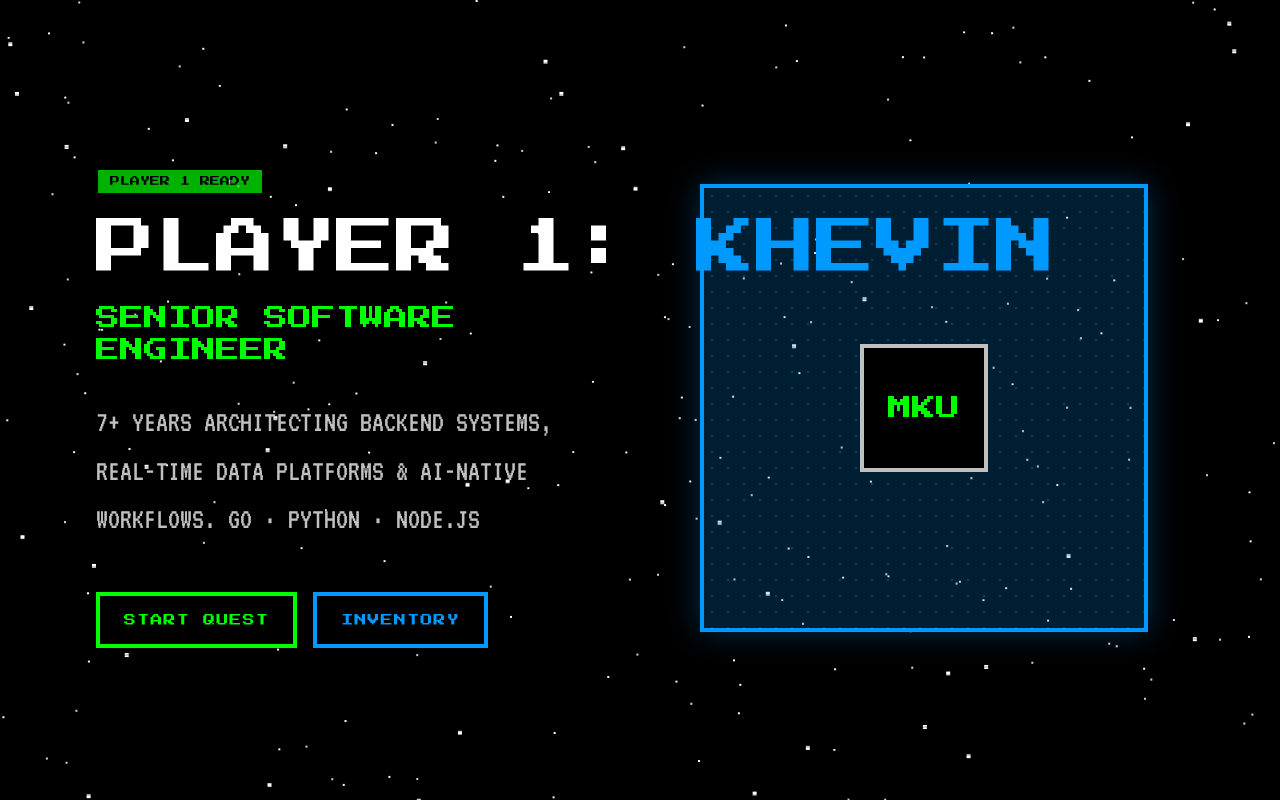
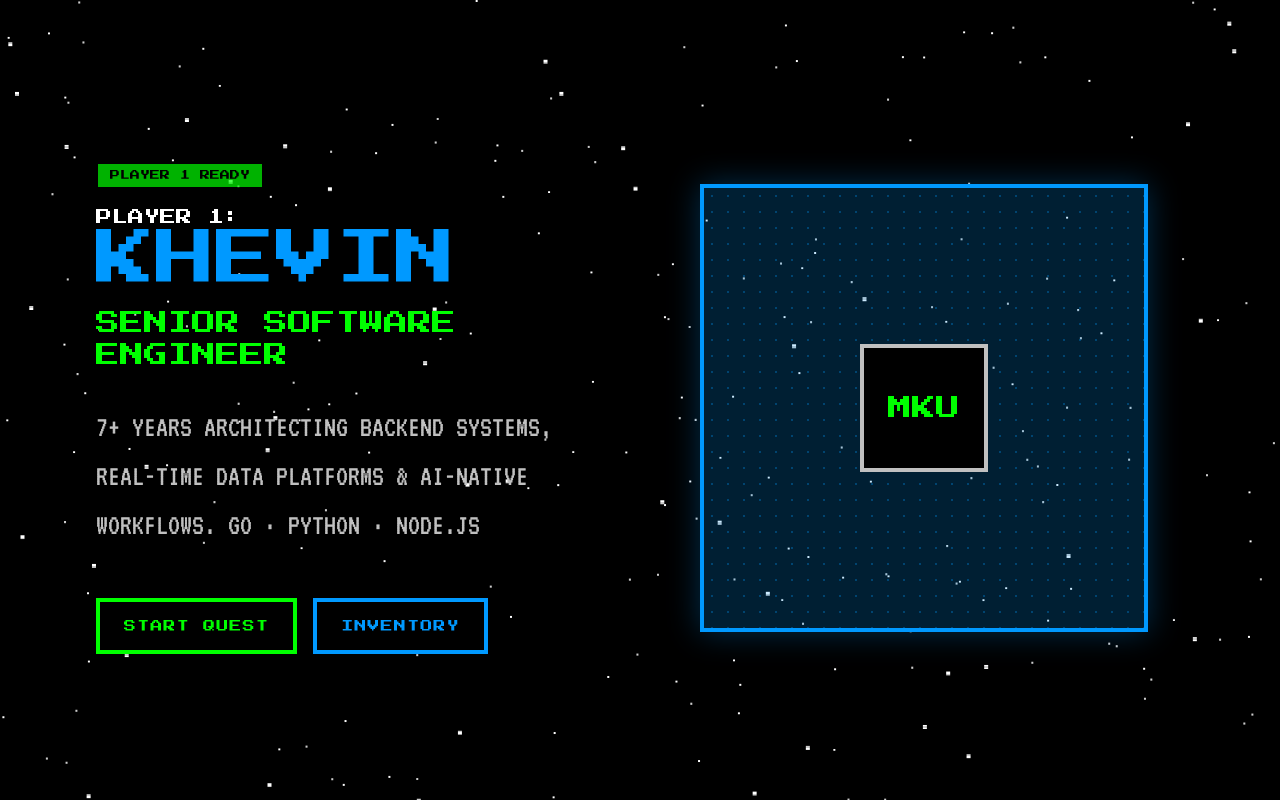
Before and after one commit to vinutama/vinporto, a React (Vite) app: page / in a window 1280 px wide. Shown: the top 802 px of the page. Built offline with nearby package versions, Linux system fonts and the light colour scheme.

Commit message:
fix: stack PLAYER 1: above KHEVIN with smaller label font

```diff
--- a/src/app/components/sections/Hero.tsx
+++ b/src/app/components/sections/Hero.tsx
@@ -11,8 +11,9 @@ export function Hero() {
           </div>
 
           <div className="space-y-4">
-            <h1 className="font-['Press_Start_2P'] text-xl sm:text-4xl md:text-6xl text-white leading-tight whitespace-nowrap">
-              PLAYER 1: <span className="text-[#0099FF]">KHEVIN</span>
+            <h1 className="font-['Press_Start_2P'] text-white leading-tight">
+              <span className="block text-xs sm:text-sm md:text-base text-white">PLAYER 1:</span>
+              <span className="text-xl sm:text-4xl md:text-6xl text-[#0099FF]">KHEVIN</span>
             </h1>
             <h2 className="font-['Press_Start_2P'] text-[#00FF00] text-xl md:text-2xl">
               SENIOR SOFTWARE ENGINEER
```
